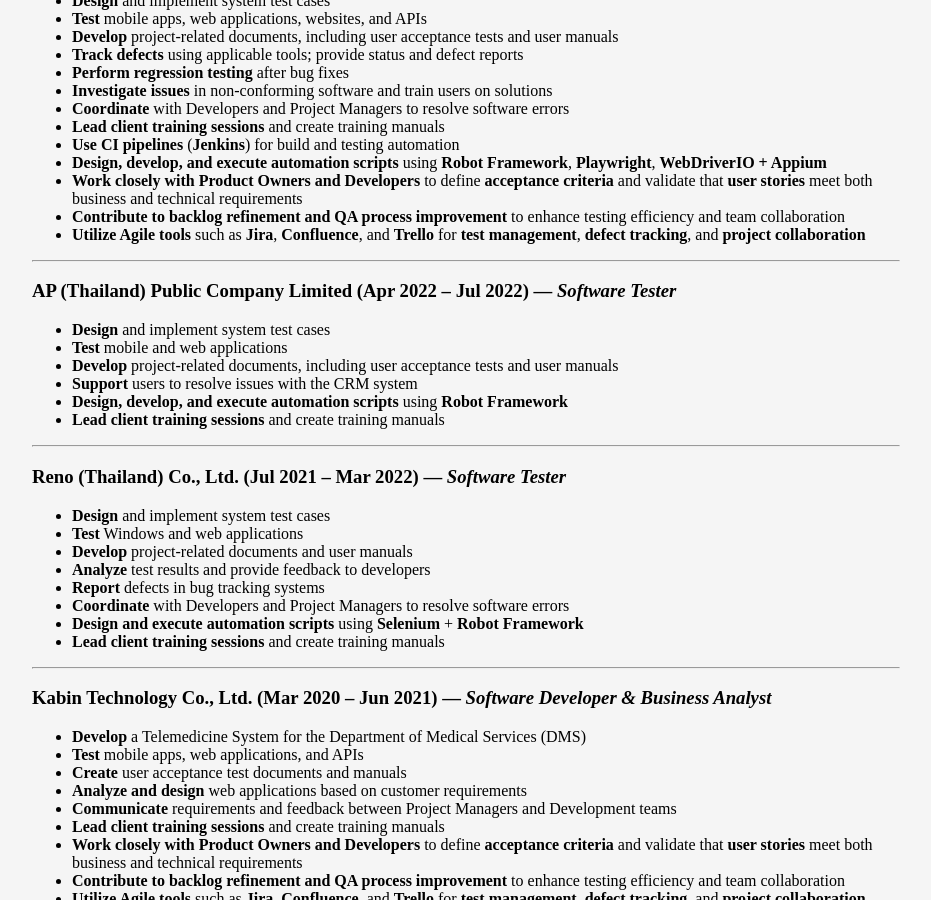
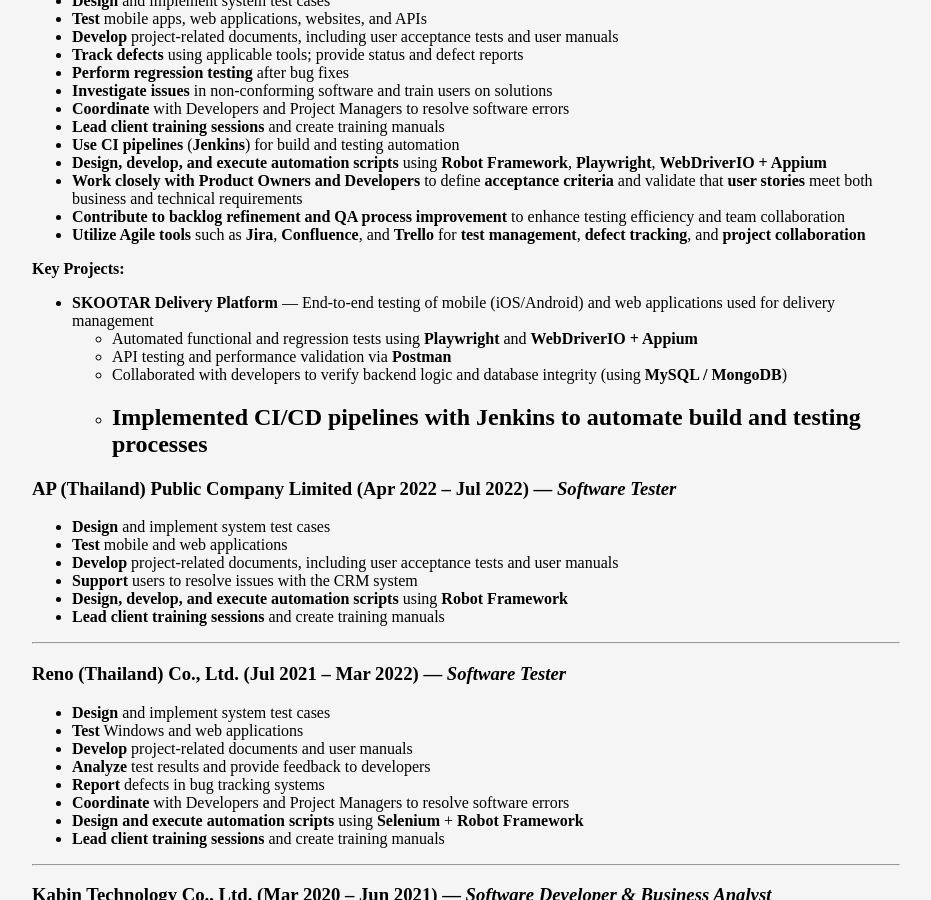
Before and after one commit to pichai-nootor/pichai-nootor.github.io, a Jekyll site: the page built from index.md, in a window 1280 px wide and 900 px high, scrolled down 802 px. Shown: the whole window, without its empty margins (174-1105 px from the left). Built offline with Jekyll 4.4.1, drawn with Linux system fonts in a browser that asks for light colours; our own code applies the rules of GitHub Pages for plain Markdown files.

Commit message:
Update index.md

```diff
--- a/index.md
+++ b/index.md
@@ -29,6 +29,12 @@
 - **Contribute to backlog refinement and QA process improvement** to enhance testing efficiency and team collaboration
 - **Utilize Agile tools** such as **Jira**, **Confluence**, and **Trello** for **test management**, **defect tracking**, and **project collaboration**
 
+**Key Projects:**
+- **SKOOTAR Delivery Platform** — End-to-end testing of mobile (iOS/Android) and web applications used for delivery management
+  - Automated functional and regression tests using **Playwright** and **WebDriverIO + Appium**
+  - API testing and performance validation via **Postman**
+  - Collaborated with developers to verify backend logic and database integrity (using **MySQL / MongoDB**)
+  - Implemented CI/CD pipelines with **Jenkins** to automate build and testing processes
 ---
 
 ### AP (Thailand) Public Company Limited (Apr 2022 – Jul 2022) — *Software Tester*
```
